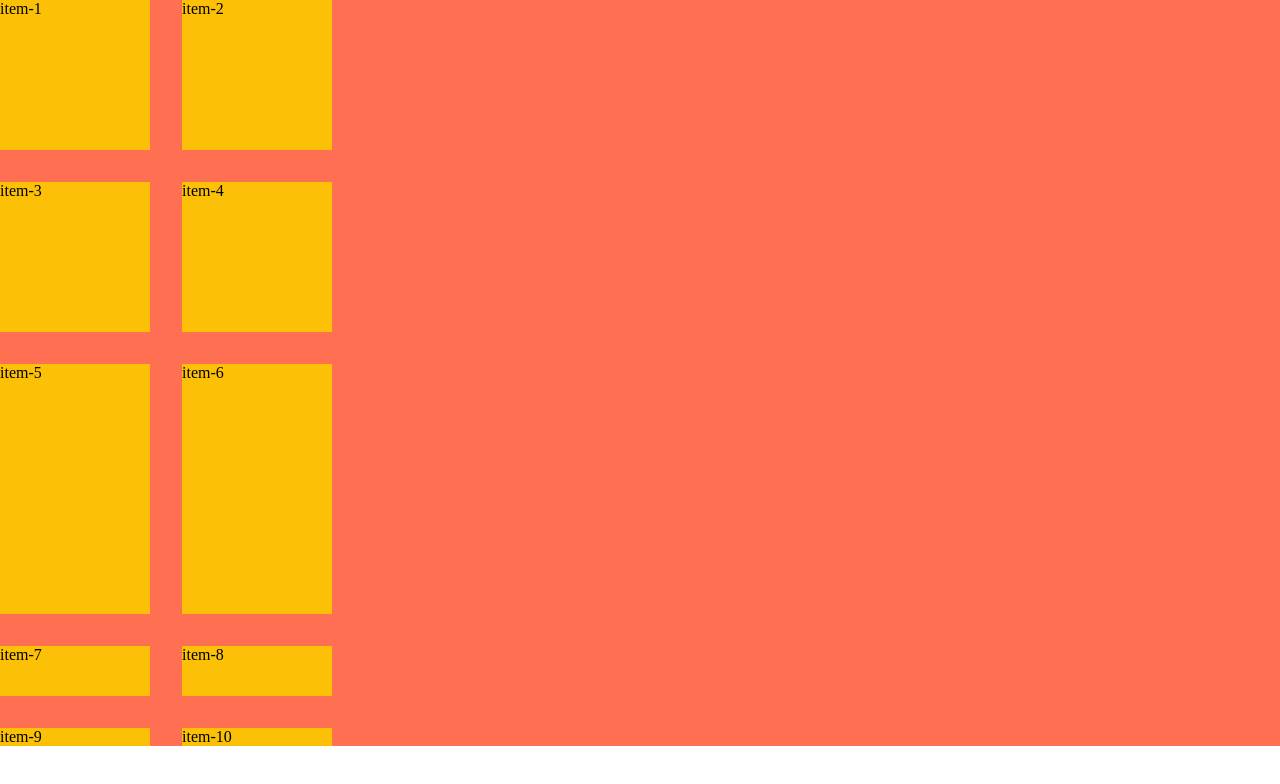
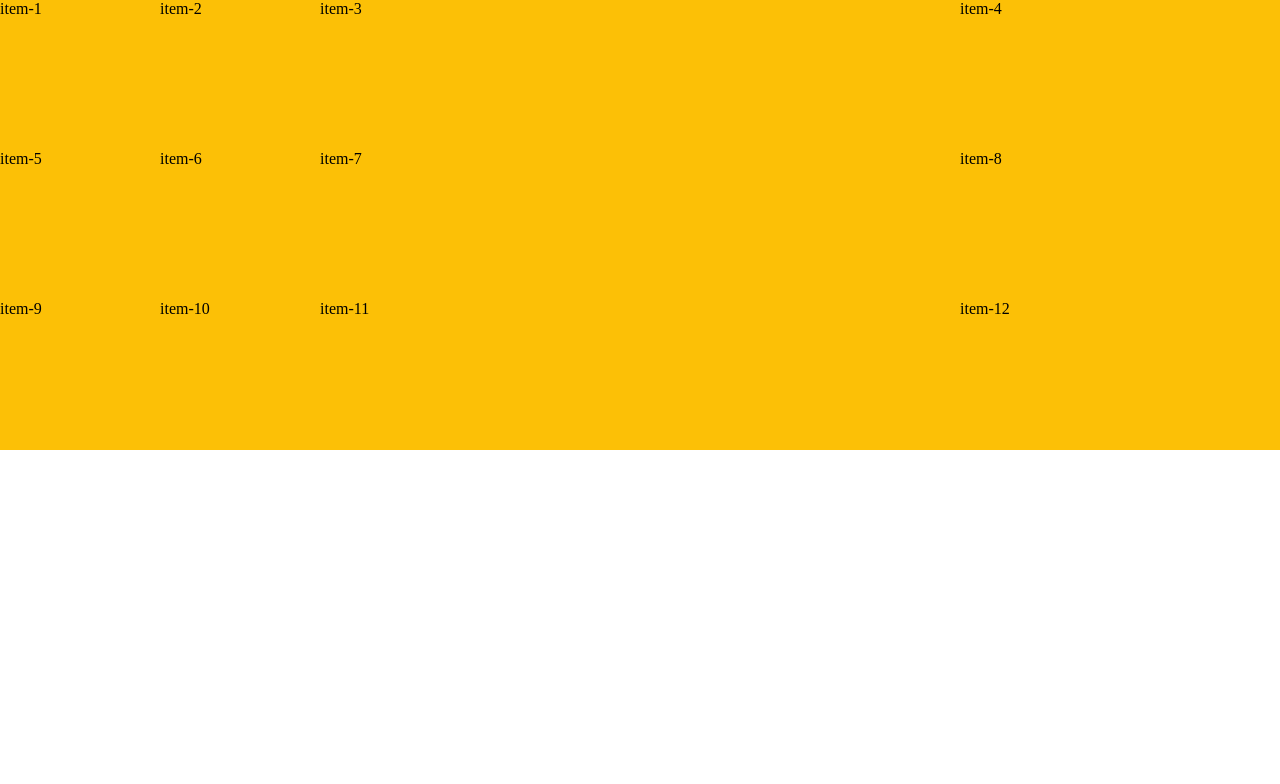
Before and after one commit to joepasss/sass_study, a React (Create React App) app in the folder grid-layout/: page / in a window 1280 px wide. Shown: the top 784 px of the page. Built offline with nearby package versions, Linux system fonts and the light colour scheme.

Commit message:
Repeat Function & The fr Unit

```diff
--- a/grid-layout/src/sections/gridContainer/GridContainer.tsx
+++ b/grid-layout/src/sections/gridContainer/GridContainer.tsx
@@ -14,6 +14,8 @@ export const GridContainer: FC = () => {
       <div className='item item8'>item-8</div>
       <div className='item item9'>item-9</div>
       <div className='item item10'>item-10</div>
+      <div className='item item10'>item-11</div>
+      <div className='item item10'>item-12</div>
     </section>
   );
 };
--- a/grid-layout/src/sections/gridContainer/gridContainer.scss
+++ b/grid-layout/src/sections/gridContainer/gridContainer.scss
@@ -5,26 +5,19 @@ section.grid-container {
 
   display: grid;
 
-  grid-template-rows: 150px 150px 250px 50px;
-  grid-template-columns: 150px 150px;
+  /****         Repeat Function         ****/
+  // value = repeat(time, value)
+  grid-template-columns: repeat(4, 150px);
+  grid-template-rows: repeat(3, 150px);
 
-  /****       Grid Column / Row Gap Properties      ****/
-  // Old Syntax
-  grid-column-gap: 10%;
-  grid-row-gap: 10%;
+  /****         The fr Unit         ****/
+  grid-template-columns: repeat(3, 150px) 1fr;
+  // 1fr == gets all available space
+  // 0.5fr == gets half of available space
 
-  // Standard Syntax
-  column-gap: 10%;
-  row-gap: 10%;
-
-  /*  ShortHand for grid-column gap and grid-row-gap  */
-  // Old Syntax
-  grid-gap: 15px 2rem; // column gap = 15px, row gap = 2rem
-  grid-gap: 10px; // column gap & row gap == 10px
-
-  // Standard Syntax
-  gap: 10px 5rem;
-  gap: 2rem;
+  /****         % property        ****/
+  grid-template-columns: 1fr 1fr 50% 2fr;
+  // % property value is ignores gap value
 
   div.item {
     background-color: #fcc006;
```
